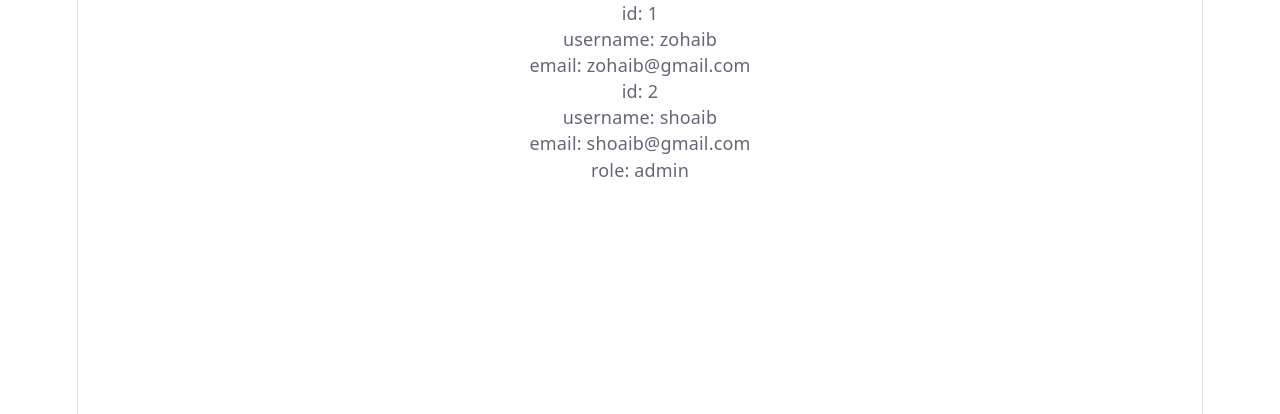
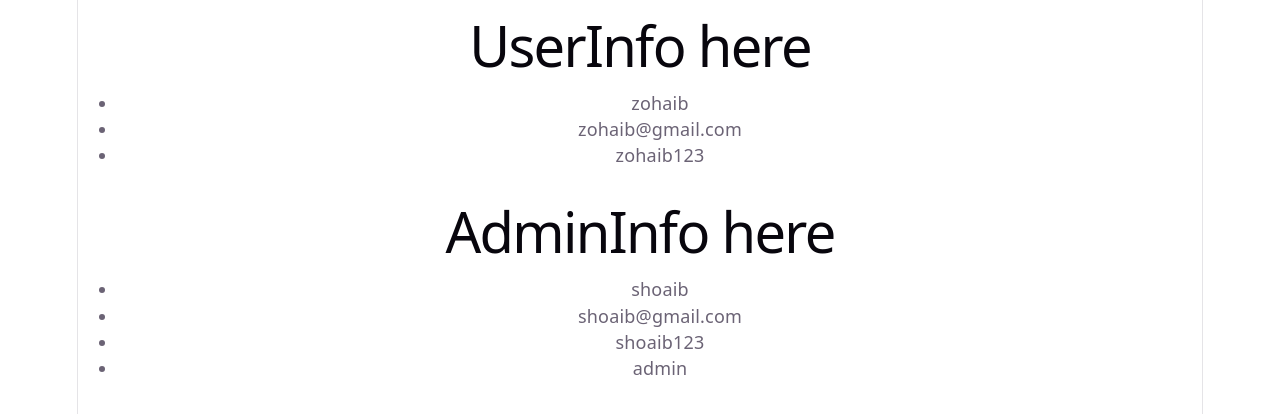
Before and after one commit to Muhammad-Zohaib-42/react-monster-master-class, a React (Vite) app in the folder typescript/: page / in a window 1280 px wide. Shown: the top 414 px of the page. Built offline with nearby package versions, Linux system fonts and the light colour scheme.

Commit message:
learn hwo we create typescript component like how we make our type reusable

```diff
--- a/typescript/src/App.tsx
+++ b/typescript/src/App.tsx
@@ -2,23 +2,10 @@ import AdminInfo from "./components/AdminInfo"
 import UserInfo from "./components/UserInfo"
 
 function App() {
-  const user = {
-    id: 1,
-    username: "zohaib",
-    email: "zohaib@gmail.com"
-  }
-
-  const admin = {
-    id: 2,
-    username: "shoaib",
-    email: "shoaib@gmail.com",
-    role: "admin"
-  }
-
   return (
     <>
-      <UserInfo user={user} />
-      <AdminInfo admin={admin} />
+      <UserInfo username={'zohaib'} email={'zohaib@gmail.com'} password={'zohaib123'} />
+      <AdminInfo username={'shoaib'} email={'shoaib@gmail.com'} password={'shoaib123'} role={'admin'} />
     </>
   )
 }
--- a/typescript/src/components/AdminInfo.tsx
+++ b/typescript/src/components/AdminInfo.tsx
@@ -1,12 +1,19 @@
-import { type UserInfo } from "../types"
+import { type UserInfo } from "./UserInfo"
 
-const AdminInfo = ({admin}: {admin: UserInfo}) => {
+type AdminInfo = UserInfo & {
+    role: string
+}
+
+const AdminInfo = ({username, email, password, role}: AdminInfo) => {
   return (
     <div>
-      <p>id: {admin.id}</p>
-      <p>username: {admin.username}</p>
-      <p>email: {admin.email}</p>
-      <p>role: {admin.role}</p>
+        <h1>AdminInfo here</h1>
+        <ul>
+            <li>{username}</li>
+            <li>{email}</li>
+            <li>{password}</li>
+            <li>{role}</li>
+        </ul>
     </div>
   )
 }
--- a/typescript/src/components/UserInfo.tsx
+++ b/typescript/src/components/UserInfo.tsx
@@ -1,11 +1,18 @@
-import { type Info } from "../types"
+export type UserInfo = {
+    username: string,
+    email: string,
+    password: string
+}
 
-const UserInfo = ({user}: {user: Info}) => {
+const UserInfo = ({username, email, password}: UserInfo) => {
   return (
     <div>
-      <p>id: {user.id}</p>
-      <p>username: {user.username}</p>
-      <p>email: {user.email}</p>
+        <h1>UserInfo here</h1>
+        <ul>
+            <li>{username}</li>
+            <li>{email}</li>
+            <li>{password}</li>
+        </ul>
     </div>
   )
 }
```
Also changed, not shown: typescript/src/components/Button.tsx (deleted, +0 -13 lines), typescript/src/components/User.tsx (deleted, +0 -17 lines), typescript/src/types.ts (deleted, +0 -11 lines).
